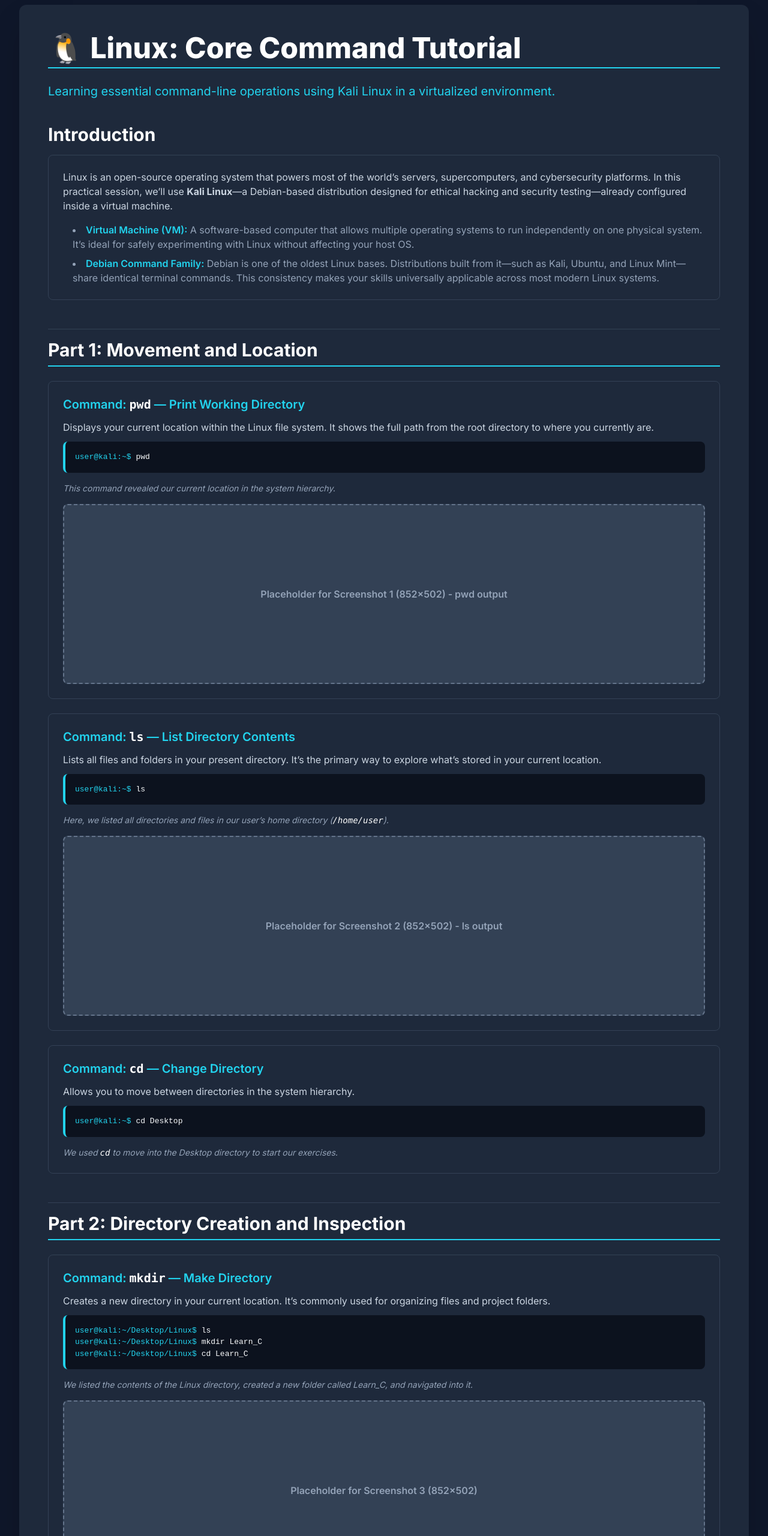
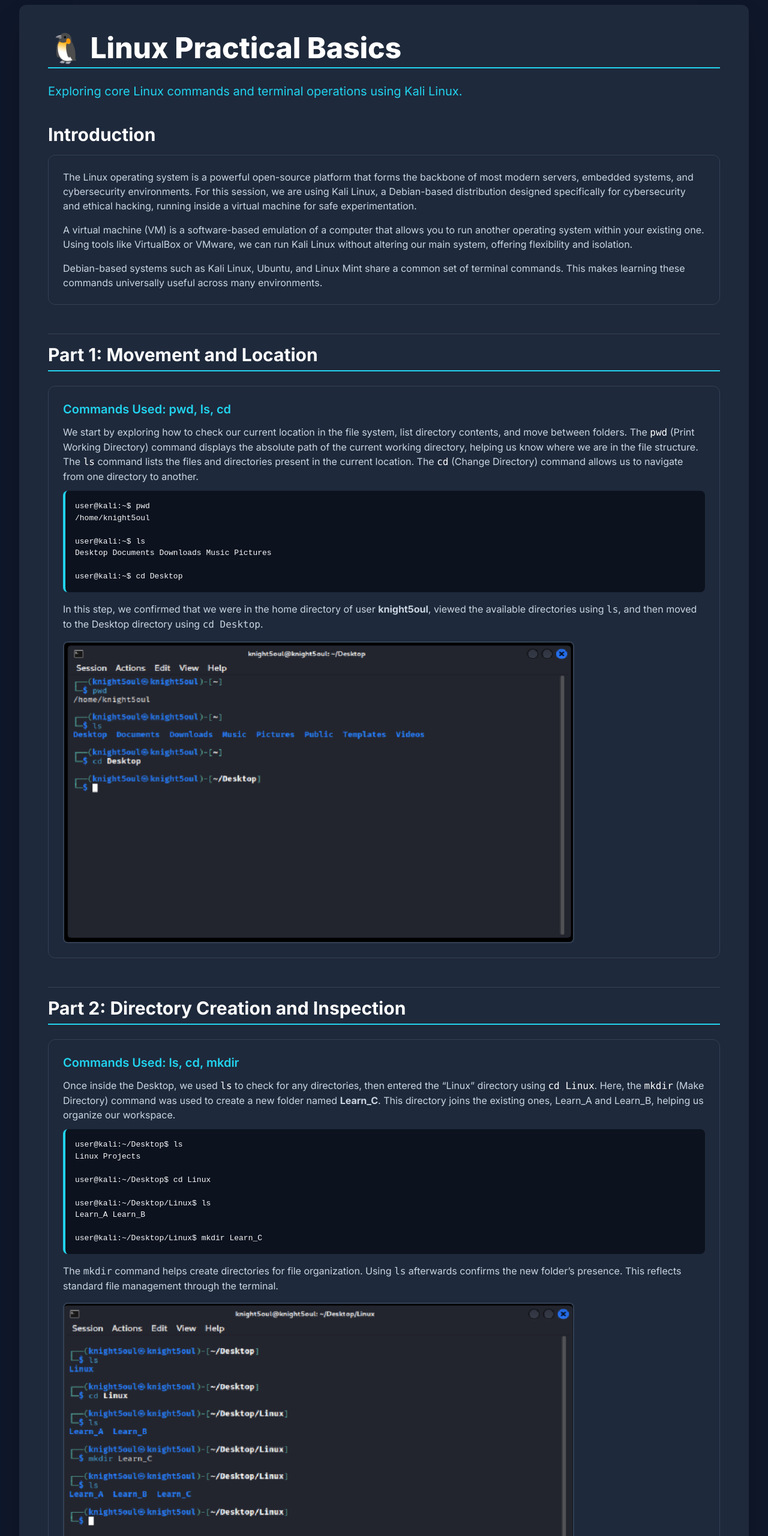
Before and after one commit to murtazamehdiMM/murtazamehdi.github.io, a plain HTML site: page linux.html in a window 1280 px wide. Shown: the part 80-2640 px from the top of the page at 60% size. Drawn offline with nearby package versions, Linux system fonts and the light colour scheme.

Commit message:
linux.html

```diff
--- a/linux.html
+++ b/linux.html
@@ -3,12 +3,15 @@
 <head>
     <meta charset="UTF-8">
     <meta name="viewport" content="width=device-width, initial-scale=1.0">
-    <title>Linux: Core Command Tutorial</title>
-    <!-- Load Tailwind CSS -->
+    <title>Linux Practical Basics | Knight’s Den</title>
+
+    <!-- Tailwind CSS -->
     <script src="https://cdn.tailwindcss.com"></script>
-    <!-- Load Lucide Icons -->
+    <!-- Lucide Icons -->
     <script src="https://unpkg.com/lucide@latest"></script>
+    <!-- Font -->
     <link href="https://fonts.googleapis.com/css2?family=Inter:wght@100..900&display=swap" rel="stylesheet">
+
     <style>
         body {
             font-family: 'Inter', sans-serif;
@@ -25,7 +28,7 @@
         .concept-card {
             background-color: #1e293b;
             padding: 1.5rem;
-            border-radius: 0.5rem;
+            border-radius: 0.75rem;
             border: 1px solid #334155;
             transition: border-color 0.3s;
         }
@@ -43,21 +46,17 @@
             margin-bottom: 1rem;
             border-left: 4px solid #22d3ee;
         }
-        .image-placeholder {
+        img.command-image {
             width: 100%;
-            height: 300px;
-            background-color: #334155;
-            border: 2px dashed #64748b;
-            display: flex;
-            align-items: center;
-            justify-content: center;
-            color: #94a3b8;
-            font-weight: 600;
+            max-width: 852px;
+            height: auto;
+            border-radius: 0.5rem;
             margin-top: 1rem;
-            border-radius: 0.5rem;
+            border: 2px solid #334155;
         }
     </style>
 </head>
+
 <body class="min-h-screen p-4 sm:p-8">
 
     <!-- Back to Home -->
@@ -68,31 +67,27 @@
 
     <main class="w-full max-w-7xl mx-auto bg-slate-800 rounded-xl shadow-2xl overflow-hidden p-8 sm:p-12 text-slate-300">
 
-        <!-- Header -->
         <header class="mb-10">
             <h1 class="text-4xl sm:text-5xl font-extrabold text-white section-header">
-                🐧 Linux: Core Command Tutorial
+                🐧 Linux Practical Basics
             </h1>
             <p class="mt-4 text-xl electric-blue">
-                Learning essential command-line operations using Kali Linux in a virtualized environment.
+                Exploring core Linux commands and terminal operations using Kali Linux.
             </p>
         </header>
 
-        <!-- Introduction -->
         <section class="mb-12">
             <h2 class="text-3xl font-bold text-white mb-4">Introduction</h2>
             <div class="concept-card">
                 <p class="mb-4">
-                    Linux is an open-source operating system that powers most of the world’s servers, supercomputers, and cybersecurity platforms. In this practical session, we’ll use <strong>Kali Linux</strong>—a Debian-based distribution designed for ethical hacking and security testing—already configured inside a virtual machine.
+                    The Linux operating system is a powerful open-source platform that forms the backbone of most modern servers, embedded systems, and cybersecurity environments. For this session, we are using Kali Linux, a Debian-based distribution designed specifically for cybersecurity and ethical hacking, running inside a virtual machine for safe experimentation.
                 </p>
-                <ul class="list-disc list-inside space-y-2 ml-4 text-slate-400">
-                    <li>
-                        <span class="electric-blue font-semibold">Virtual Machine (VM):</span> A software-based computer that allows multiple operating systems to run independently on one physical system. It’s ideal for safely experimenting with Linux without affecting your host OS.
-                    </li>
-                    <li>
-                        <span class="electric-blue font-semibold">Debian Command Family:</span> Debian is one of the oldest Linux bases. Distributions built from it—such as Kali, Ubuntu, and Linux Mint—share identical terminal commands. This consistency makes your skills universally applicable across most modern Linux systems.
-                    </li>
-                </ul>
+                <p class="mb-4">
+                    A virtual machine (VM) is a software-based emulation of a computer that allows you to run another operating system within your existing one. Using tools like VirtualBox or VMware, we can run Kali Linux without altering our main system, offering flexibility and isolation.
+                </p>
+                <p>
+                    Debian-based systems such as Kali Linux, Ubuntu, and Linux Mint share a common set of terminal commands. This makes learning these commands universally useful across many environments.
+                </p>
             </div>
         </section>
 
@@ -100,40 +95,22 @@
         <section class="mb-12 pt-4 border-t border-slate-700">
             <h2 class="text-3xl font-bold text-white section-header">Part 1: Movement and Location</h2>
             <div class="space-y-6">
-
                 <div class="concept-card">
-                    <h3 class="text-xl font-semibold electric-blue mb-3">Command: <code class="text-white">pwd</code> — Print Working Directory</h3>
+                    <h3 class="text-xl font-semibold electric-blue mb-3">Commands Used: pwd, ls, cd</h3>
                     <p>
-                        Displays your current location within the Linux file system. It shows the full path from the root directory to where you currently are.
+                        We start by exploring how to check our current location in the file system, list directory contents, and move between folders. The <code class="text-white">pwd</code> (Print Working Directory) command displays the absolute path of the current working directory, helping us know where we are in the file structure. The <code class="text-white">ls</code> command lists the files and directories present in the current location. The <code class="text-white">cd</code> (Change Directory) command allows us to navigate from one directory to another.
                     </p>
                     <div class="command-box">
-                        <span class="text-cyan-400">user@kali:~$</span> pwd
+                        user@kali:~$ pwd<br>
+                        /home/knight5oul<br><br>
+                        user@kali:~$ ls<br>
+                        Desktop  Documents  Downloads  Music  Pictures<br><br>
+                        user@kali:~$ cd Desktop
                     </div>
-                    <p class="text-sm italic text-slate-400">This command revealed our current location in the system hierarchy.</p>
-                    <div class="image-placeholder">Placeholder for Screenshot 1 (852x502) - pwd output</div>
-                </div>
-
-                <div class="concept-card">
-                    <h3 class="text-xl font-semibold electric-blue mb-3">Command: <code class="text-white">ls</code> — List Directory Contents</h3>
                     <p>
-                        Lists all files and folders in your present directory. It’s the primary way to explore what’s stored in your current location.
+                        In this step, we confirmed that we were in the home directory of user <strong>knight5oul</strong>, viewed the available directories using <code>ls</code>, and then moved to the Desktop directory using <code>cd Desktop</code>.
                     </p>
-                    <div class="command-box">
-                        <span class="text-cyan-400">user@kali:~$</span> ls
-                    </div>
-                    <p class="text-sm italic text-slate-400">Here, we listed all directories and files in our user’s home directory (<code class="text-white">/home/user</code>).</p>
-                    <div class="image-placeholder">Placeholder for Screenshot 2 (852x502) - ls output</div>
-                </div>
-
-                <div class="concept-card">
-                    <h3 class="text-xl font-semibold electric-blue mb-3">Command: <code class="text-white">cd</code> — Change Directory</h3>
-                    <p>
-                        Allows you to move between directories in the system hierarchy.
-                    </p>
-                    <div class="command-box">
-                        <span class="text-cyan-400">user@kali:~$</span> cd Desktop
-                    </div>
-                    <p class="text-sm italic text-slate-400">We used <code class="text-white">cd</code> to move into the Desktop directory to start our exercises.</p>
+                    <img src="images/l1.png" alt="Linux terminal showing pwd, ls, and cd commands" class="command-image">
                 </div>
             </div>
         </section>
@@ -141,18 +118,25 @@
         <!-- Part 2 -->
         <section class="mb-12 pt-4 border-t border-slate-700">
             <h2 class="text-3xl font-bold text-white section-header">Part 2: Directory Creation and Inspection</h2>
+            <div class="space-y-6">
                 <div class="concept-card">
-                <h3 class="text-xl font-semibold electric-blue mb-3">Command: <code class="text-white">mkdir</code> — Make Directory</h3>
+                    <h3 class="text-xl font-semibold electric-blue mb-3">Commands Used: ls, cd, mkdir</h3>
                     <p>
-                    Creates a new directory in your current location. It’s commonly used for organizing files and project folders.
+                        Once inside the Desktop, we used <code class="text-white">ls</code> to check for any directories, then entered the “Linux” directory using <code class="text-white">cd Linux</code>. Here, the <code class="text-white">mkdir</code> (Make Directory) command was used to create a new folder named <strong>Learn_C</strong>. This directory joins the existing ones, Learn_A and Learn_B, helping us organize our workspace.
                     </p>
                     <div class="command-box">
-                    <span class="text-cyan-400">user@kali:~/Desktop/Linux$</span> ls <br>
-                    <span class="text-cyan-400">user@kali:~/Desktop/Linux$</span> mkdir Learn_C <br>
-                    <span class="text-cyan-400">user@kali:~/Desktop/Linux$</span> cd Learn_C
+                        user@kali:~/Desktop$ ls<br>
+                        Linux  Projects<br><br>
+                        user@kali:~/Desktop$ cd Linux<br><br>
+                        user@kali:~/Desktop/Linux$ ls<br>
+                        Learn_A  Learn_B<br><br>
+                        user@kali:~/Desktop/Linux$ mkdir Learn_C
                     </div>
-                <p class="text-sm italic text-slate-400">We listed the contents of the Linux directory, created a new folder called Learn_C, and navigated into it.</p>
-                <div class="image-placeholder">Placeholder for Screenshot 3 (852x502)</div>
+                    <p>
+                        The <code>mkdir</code> command helps create directories for file organization. Using <code>ls</code> afterwards confirms the new folder’s presence. This reflects standard file management through the terminal.
+                    </p>
+                    <img src="images/l2.png" alt="Linux terminal showing mkdir and directory navigation" class="command-image">
+                </div>
             </div>
         </section>
 
@@ -161,41 +145,65 @@
             <h2 class="text-3xl font-bold text-white section-header">Part 3: File Creation and Viewing</h2>
             <div class="space-y-6">
                 <div class="concept-card">
-                    <h3 class="text-xl font-semibold electric-blue mb-3">Command: <code class="text-white">nano</code> — Text Editor</h3>
-                    <p>Opens a simple terminal-based text editor to create or modify text files.</p>
+                    <h3 class="text-xl font-semibold electric-blue mb-3">Commands Used: nano, cat</h3>
+                    <p>
+                        Inside the Learn_C directory, we used <code class="text-white">nano</code> to create a text file named <strong>tutorial.txt</strong>. The Nano text editor is a simple and user-friendly command-line tool that allows direct editing of text files. After typing some content and saving it, we used the <code class="text-white">cat</code> command to display the content of the file directly in the terminal.
+                    </p>
                     <div class="command-box">
-                        <span class="text-cyan-400">user@kali:~/Desktop/Linux/Learn_C$</span> nano tutorial.txt
+                        user@kali:~/Desktop/Linux/Learn_C$ nano tutorial.txt<br>
+                        (text entered and saved)<br><br>
+                        user@kali:~/Desktop/Linux/Learn_C$ cat tutorial.txt
                     </div>
-                    <p class="text-sm italic text-slate-400">We created a new text file named tutorial.txt, added content, and saved it.</p>
-                </div>
-
-                <div class="concept-card">
-                    <h3 class="text-xl font-semibold electric-blue mb-3">Command: <code class="text-white">cat</code> — Display File Content</h3>
-                    <p>Reads and prints a file’s contents directly in the terminal window.</p>
-                    <div class="command-box">
-                        <span class="text-cyan-400">user@kali:~/Desktop/Linux/Learn_C$</span> cat tutorial.txt <br>
-                        <span class="text-cyan-400">user@kali:~/Desktop/Linux/Learn_C$</span> rm tutorial.txt <br>
-                        <span class="text-cyan-400">user@kali:~/Desktop/Linux/Learn_C$</span> cd ..
-                    </div>
-                    <p class="text-sm italic text-slate-400">We displayed the contents of tutorial.txt using cat, deleted it using rm, and navigated one directory up with cd ..</p>
-                    <div class="image-placeholder">Placeholder for Screenshot 4 (852x502)</div>
+                    <p>
+                        The <code>cat</code> command quickly verifies the content of files and is particularly useful for reviewing configuration or script files without opening them in an editor.
+                    </p>
+                    <img src="images/l3.png" alt="Linux terminal showing nano and cat commands" class="command-image">
                 </div>
             </div>
         </section>
 
         <!-- Part 4 -->
         <section class="mb-12 pt-4 border-t border-slate-700">
-            <h2 class="text-3xl font-bold text-white section-header">Part 4: Directory Cleanup</h2>
+            <h2 class="text-3xl font-bold text-white section-header">Part 4: File Deletion and Verification</h2>
+            <div class="space-y-6">
                 <div class="concept-card">
-                <h3 class="text-xl font-semibold electric-blue mb-3">Command: <code class="text-white">rmdir</code> — Remove Directory</h3>
-                <p>Deletes an empty directory. It’s often used for tidying up unused folders once files have been removed.</p>
+                    <h3 class="text-xl font-semibold electric-blue mb-3">Command Used: rm</h3>
+                    <p>
+                        The <code class="text-white">rm</code> command (Remove) is used to delete files permanently. Once a file is removed using this command, it does not go to a recycle bin; it is deleted from the file system. After removing the file, we used <code class="text-white">ls</code> again to confirm that the file had been successfully deleted.
+                    </p>
                     <div class="command-box">
-                    <span class="text-cyan-400">user@kali:~/Desktop/Linux$</span> ls <br>
-                    <span class="text-cyan-400">user@kali:~/Desktop/Linux$</span> rmdir Learn_A Learn_B <br>
-                    <span class="text-cyan-400">user@kali:~/Desktop/Linux$</span> ls
+                        user@kali:~/Desktop/Linux/Learn_C$ rm tutorial.txt<br><br>
+                        user@kali:~/Desktop/Linux/Learn_C$ ls
                     </div>
-                <p class="text-sm italic text-slate-400">After removing Learn_A and Learn_B, only Learn_C remains, confirming the cleanup.</p>
-                <div class="image-placeholder">Placeholder for Screenshot 5 (852x502)</div>
+                    <p>
+                        This process ensures that the directory Learn_C is now empty, which allows further cleanup or new file creation in subsequent steps.
+                    </p>
+                    <img src="images/l4.png" alt="Linux terminal showing rm command and ls verification" class="command-image">
+                </div>
+            </div>
+        </section>
+
+        <!-- Part 5 -->
+        <section class="mb-12 pt-4 border-t border-slate-700">
+            <h2 class="text-3xl font-bold text-white section-header">Part 5: Directory Cleanup</h2>
+            <div class="space-y-6">
+                <div class="concept-card">
+                    <h3 class="text-xl font-semibold electric-blue mb-3">Command Used: rmdir</h3>
+                    <p>
+                        To clean up the workspace, we navigated back to the Linux directory and listed its contents using <code class="text-white">ls</code>. The <code class="text-white">rmdir</code> command (Remove Directory) was then used to delete the two empty directories, <strong>Learn_A</strong> and <strong>Learn_B</strong>. Running <code class="text-white">ls</code> again confirmed that only <strong>Learn_C</strong> remained.
+                    </p>
+                    <div class="command-box">
+                        user@kali:~/Desktop/Linux$ ls<br>
+                        Learn_A  Learn_B  Learn_C<br><br>
+                        user@kali:~/Desktop/Linux$ rmdir Learn_A Learn_B<br><br>
+                        user@kali:~/Desktop/Linux$ ls<br>
+                        Learn_C
+                    </div>
+                    <p>
+                        The <code>rmdir</code> command is only applicable to empty folders. For directories containing files, the <code>rm -r</code> (recursive remove) command would be required.
+                    </p>
+                    <img src="images/l5.png" alt="Linux terminal showing rmdir command and confirmation" class="command-image">
+                </div>
             </div>
         </section>
 
@@ -203,7 +211,7 @@
         <section class="mt-16 pt-8 border-t border-slate-700">
             <h2 class="text-3xl font-bold text-white section-header">Conclusion</h2>
             <p class="text-lg text-slate-400">
-                This concludes the Linux Core Command Tutorial. You’ve practiced navigating directories, creating and editing files, and performing clean-up operations using foundational Linux commands. These basics form the backbone of system administration and cybersecurity workflows. Thank you for exploring this educational segment of the Knight’s Den — where we make complex systems simple to understand.
+                In this Linux practical, we explored the fundamental file management and navigation commands essential for operating within the terminal environment. From identifying locations with <code>pwd</code> and listing contents with <code>ls</code> to creating, editing, and deleting files and directories using <code>mkdir</code>, <code>nano</code>, <code>cat</code>, <code>rm</code>, and <code>rmdir</code>, each operation builds core familiarity with the Linux filesystem. Mastery of these foundational commands forms the basis for advanced scripting, automation, and server management.
             </p>
         </section>
 
```
Lines whose indentation alone changed are shown as unchanged.
